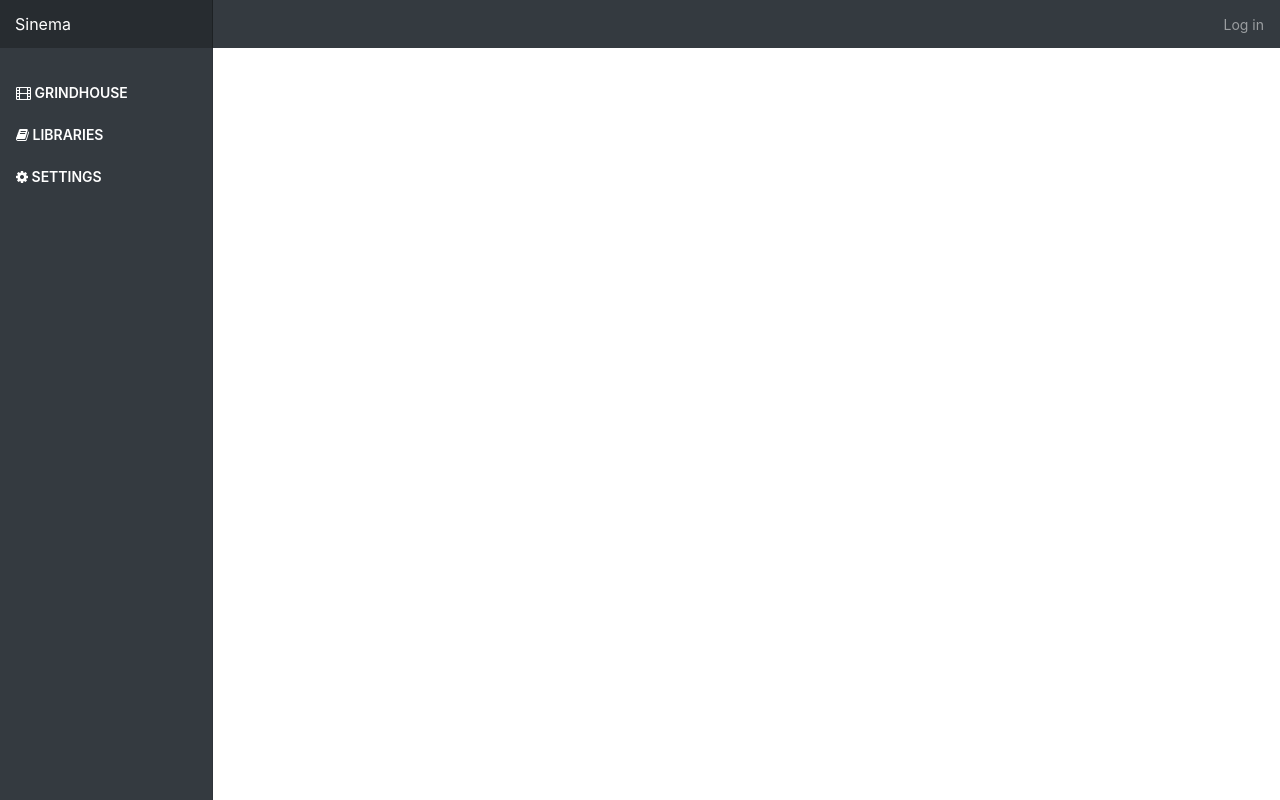
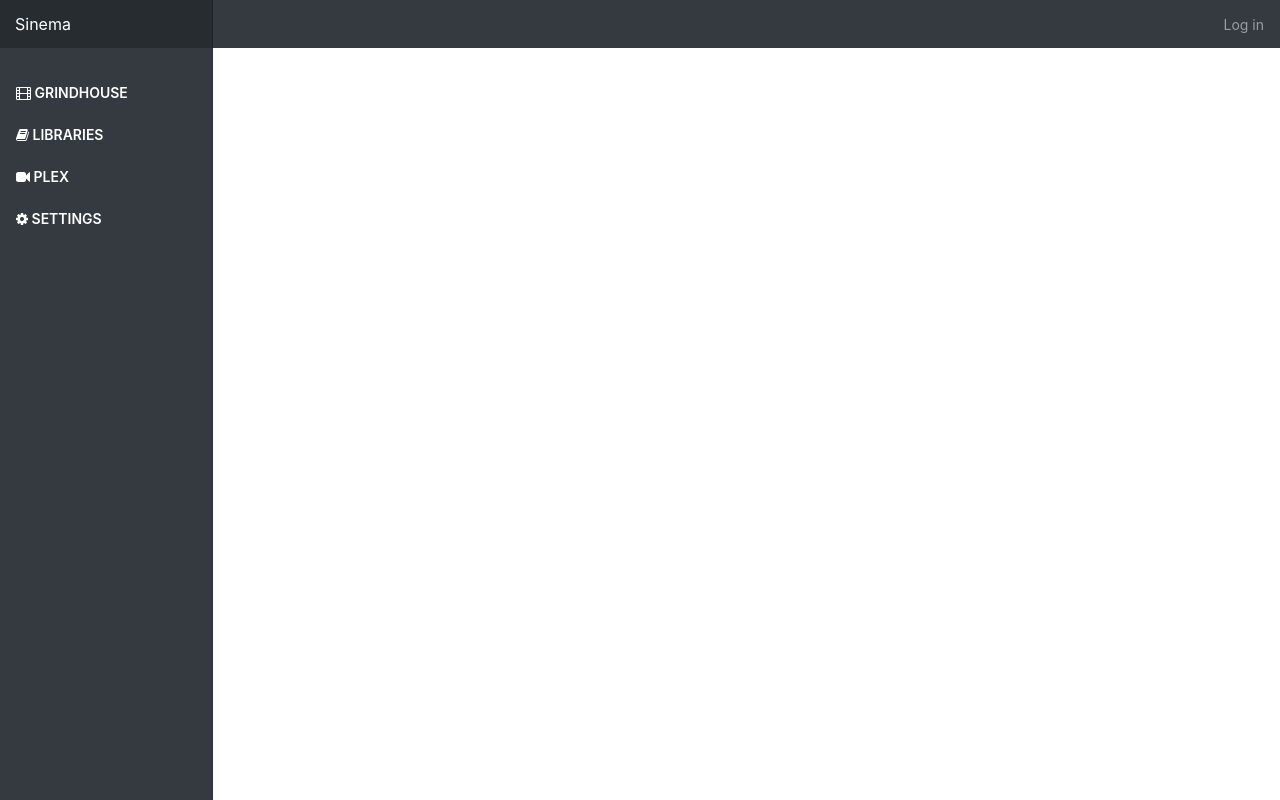
Before and after one commit to Syco54645/Sinema, a CodeIgniter app: the page made by application/views/partials/template-header.php in a window 1280 px wide. Run offline with CodeIgniter, Linux system fonts and the light colour scheme.

Commit message:
added plex to the sidebar. added more one time bindings for the sidebar

```diff
--- a/application/views/partials/template-header.php
+++ b/application/views/partials/template-header.php
@@ -67,17 +67,17 @@
                                 <i class="fa fa-film" aria-hidden="true"></i> Grindhouse
                             </a>
                             <ul class="sb-dropdown-container">
-                                <li class="sb-dropdown-item" ng-class="{ active: isActive('grindhouse-create') }">
+                                <li class="sb-dropdown-item" ng-class="::{ active: isActive('grindhouse-create') }">
                                     <a class="sb-dropdown-nav-link" href="/grindhouse/create" ng-if="viewVars.me.login">Create New</a>
                                 </li>
-                                <li class="sb-dropdown-item" ng-class="{ active: isActive('grindhouse-manage') }">
+                                <li class="sb-dropdown-item" ng-class="::{ active: isActive('grindhouse-manage') }">
                                     <a class="sb-dropdown-nav-link" href="/admin/grindhouses" ng-if="viewVars.me.login">Manage</a>
                                 </li>
                                 <div class="dropdown-divider" ng-if="viewVars.me.login"></div>
-                                <li class="sb-dropdown-item" ng-class="{ active: isActive('grindhouse-upcoming') }">
+                                <li class="sb-dropdown-item" ng-class="::{ active: isActive('grindhouse-upcoming') }">
                                     <a class="sb-dropdown-nav-link" href="/grindhouse/upcoming">Upcoming</a>
                                 </li>
-                                <li class="sb-dropdown-item" ng-class="{ active: isActive('grindhouse-past') }">
+                                <li class="sb-dropdown-item" ng-class="::{ active: isActive('grindhouse-past') }">
                                     <a class="sb-dropdown-nav-link" href="/grindhouse/past">Past</a>
                                 </li>
                             </ul>
@@ -88,19 +88,33 @@
                                 <i class="fa fa-book" aria-hidden="true"></i> Libraries
                             </a>
                             <ul class="sb-dropdown-container">
-                                <li class="sb-dropdown-item" ng-class="{ active: isActive('film-manage') }">
-                                    <a class="sb-dropdown-nav-link" href="/admin/films" ng-if="viewVars.me.login">Manage Films</a>
+                                <li class="sb-dropdown-item" ng-class="::{ active: isActive('film-manage') }">
+                                    <a class="sb-dropdown-nav-link" href="/admin/films" ng-if="::viewVars.me.login">Manage Films</a>
                                 </li>
-                                <li class="sb-dropdown-item" ng-class="{ active: isActive('preroll-manage') }">
-                                    <a class="sb-dropdown-nav-link" href="/admin/prerolls" ng-if="viewVars.me.login && viewVars.sinemaSettings['enable-prerolls'] != '0'">Manage Prerolls</a>
+                                <li class="sb-dropdown-item" ng-class="::{ active: isActive('preroll-manage') }">
+                                    <a class="sb-dropdown-nav-link" href="/admin/prerolls" ng-if="::viewVars.me.login && viewVars.sinemaSettings['enable-prerolls'] != '0'">Manage Prerolls</a>
                                 </li>
-                                <li class="sb-dropdown-item" ng-class="{ active: isActive('trailer-manage') }">
-                                    <a class="sb-dropdown-nav-link" href="/admin/trailers" ng-if="viewVars.me.login && viewVars.sinemaSettings['enable-trailers'] != '0'">Manage Trailer</a>
+                                <li class="sb-dropdown-item" ng-class="::{ active: isActive('trailer-manage') }">
+                                    <a class="sb-dropdown-nav-link" href="/admin/trailers" ng-if="::viewVars.me.login && viewVars.sinemaSettings['enable-trailers'] != '0'">Manage Trailer</a>
                                 </li>
                             </ul>
                         </li>
 
-                        <li class="nav-item" ng-class="{ active: isActive('admin-settings') }">
+                        <li class="nav-item sb-dropdown" ng-class="{ open: isOpen('plex'), hidden: viewVars.sinemaSettings['enable-plex'] == '0' }">
+                            <a class="nav-link" ng-click="toggleDropdown($event)" data-id="plex" href="#">
+                                <i class="fa fa-video-camera" aria-hidden="true"></i> Plex
+                            </a>
+                            <ul class="sb-dropdown-container">
+                                <li class="sb-dropdown-item" ng-class="::{ active: isActive('importplex-import_plex') }">
+                                    <a class="sb-dropdown-nav-link" href="/admin/import-plex" ng-if="::viewVars.me.login">Import</a>
+                                </li>
+                                <li class="sb-dropdown-item" ng-class="::{ active: isActive('importplex-export_plex') }">
+                                    <a class="sb-dropdown-nav-link" href="/admin/export-plex" ng-if="::viewVars.me.login">Export</a>
+                                </li>
+                            </ul>
+                        </li>
+
+                        <li class="nav-item" ng-class="::{ active: isActive('admin-settings') }">
                             <a class="nav-link" href="/admin/settings">
                                 <i class="fa fa-cog" aria-hidden="true"></i> Settings
                             </a>
--- a/js/controllers/menu.js
+++ b/js/controllers/menu.js
@@ -18,6 +18,10 @@ Sinema.controller('MenuController', ['$scope', '$location', '$http', '$window',
       'preroll-edit',
       'trailer-edit',
     ],
+    plex: [
+      'importplex-import_plex',
+      'importplex-export_plex',
+    ],
     settings: [
       'admin-settings',
     ]
@@ -37,14 +41,12 @@ Sinema.controller('MenuController', ['$scope', '$location', '$http', '$window',
   $scope.init = function () {
     $.each($('.sidebar .nav-item.sb-dropdown'), function (index, element) {
       var dataId = $(this).find('.nav-link').attr("data-id");
-      $(this).find('nav-link').css( "background-color", "red !important" )
       $scope.model.nav[dataId] = $scope.shouldOpen(dataId)? 'open': 'closed';
     });
     console.log($scope.model)
   }
 
   $scope.isOpen = function (dataId) {
-    //return true
     if ($scope.model.nav[dataId] == 'open') {
       return true;
     } else {
@@ -54,7 +56,6 @@ Sinema.controller('MenuController', ['$scope', '$location', '$http', '$window',
 
   $scope.shouldOpen = function (dataId) {
     var shouldOpen = sitemap[dataId].includes(viewVars.currentRoute);
-    console.log("menuItem is active:",  shouldOpen)
     return shouldOpen;
   }
 
```
